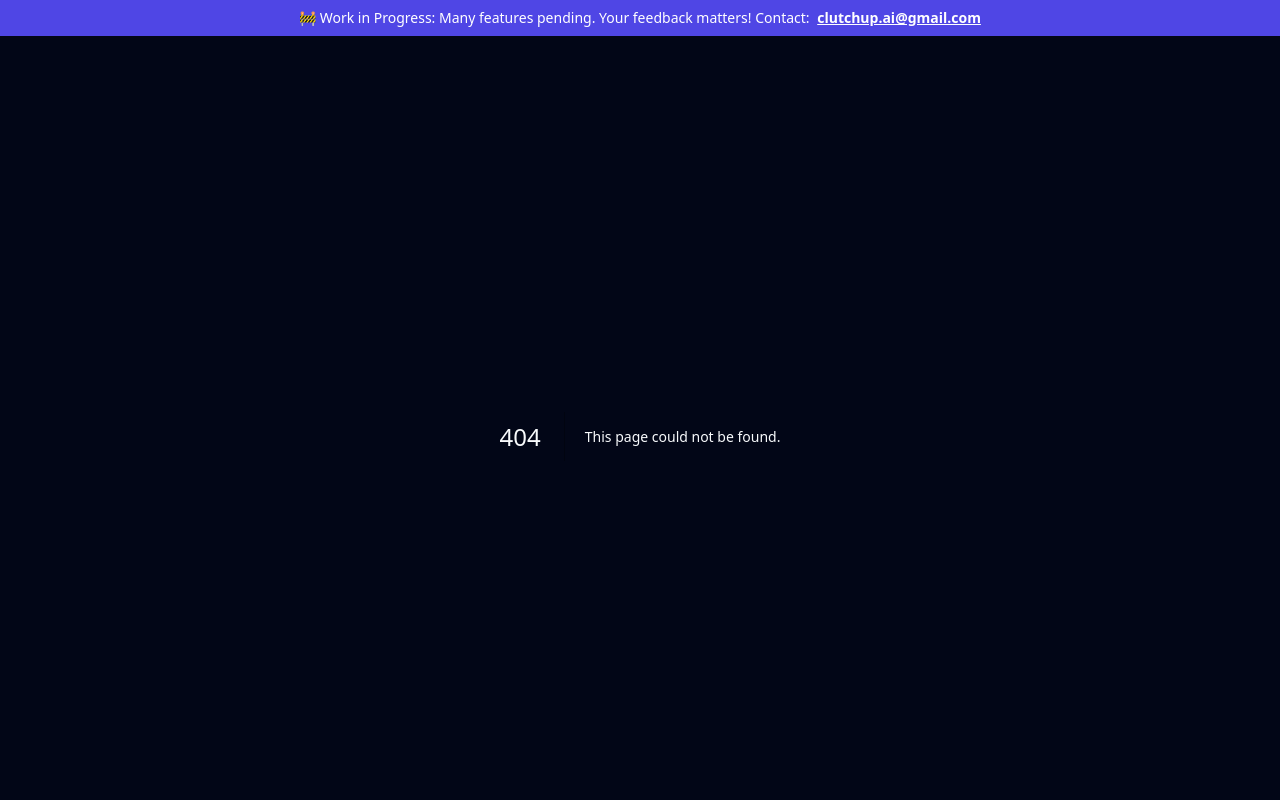
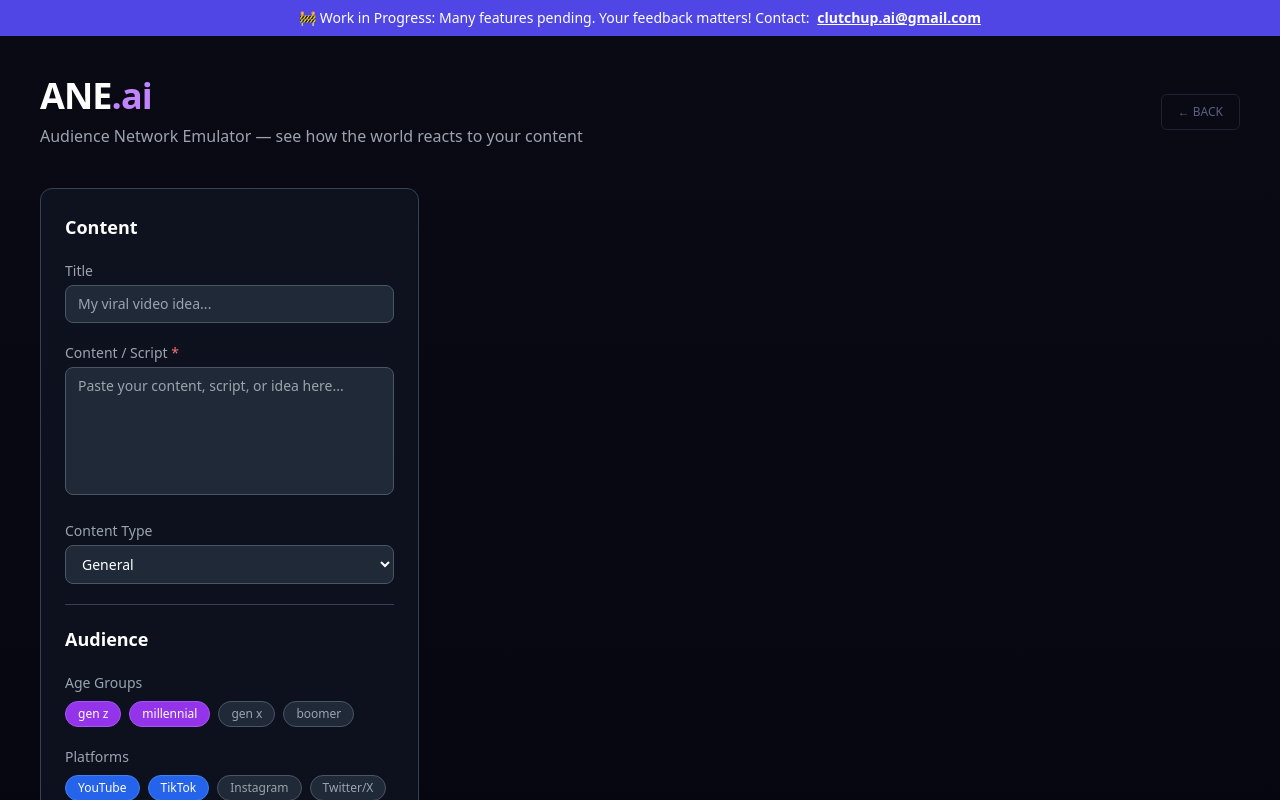
Before and after one commit to leo777-debug/ane-front, a Next.js app: page /simulate in a window 1280 px wide. Before the commit this address had no page. Shown: the top 800 px of the page. Built offline with nearby package versions, Linux system fonts and the light colour scheme.

Commit message:
Create page.tsx

```diff
--- /dev/null
+++ b/src/app/simulate/page.tsx
@@ -0,0 +1,119 @@
+'use client';
+
+import { useState, useCallback } from 'react';
+import SimulationForm from '@/components/SimulationForm';
+import ReactionFeed from '@/components/ReactionFeed';
+import AnalyticsPanel from '@/components/AnalyticsPanel';
+import GraphRagPanel from '@/components/GraphRagPanel';
+import { createSimulation, streamSimulation, ReactionEvent, Analytics, SimulationRequest } from '@/lib/api';
+import { useRouter } from 'next/navigation';
+
+export default function SimulatePage() {
+  const [reactions, setReactions] = useState<ReactionEvent[]>([]);
+  const [analytics, setAnalytics] = useState<Analytics | null>(null);
+  const [running, setRunning] = useState(false);
+  const [error, setError] = useState<string | null>(null);
+  const [progress, setProgress] = useState(0);
+  const [totalAgents, setTotalAgents] = useState(0);
+  const [activeEntities, setActiveEntities] = useState<string>('');
+  const router = useRouter();
+
+  const runSimulation = useCallback(async (req: SimulationRequest) => {
+    setReactions([]);
+    setAnalytics(null);
+    setError(null);
+    setRunning(true);
+    setProgress(0);
+    setTotalAgents(req.agent_count);
+
+    const entities = [
+      ...req.demographics.age_groups,
+      ...req.demographics.platforms,
+      req.demographics.region
+    ].filter(Boolean).join(', ');
+    setActiveEntities(entities);
+
+    try {
+      const { simulation_id } = await createSimulation(req);
+
+      streamSimulation(
+        simulation_id,
+        (event) => {
+          if (event.type === 'reaction') {
+            setReactions((prev) => [...prev, event]);
+            setProgress((prev) => prev + 1);
+          } else if (event.type === 'complete') {
+            if (event.analytics) setAnalytics(event.analytics);
+            setRunning(false);
+          } else if (event.type === 'error') {
+            setError(event.message || 'Simulation error');
+            setRunning(false);
+          }
+        },
+        (err) => {
+          setError(err.message);
+          setRunning(false);
+        }
+      );
+    } catch (e: unknown) {
+      setError(e instanceof Error ? e.message : 'Failed to start simulation');
+      setRunning(false);
+    }
+  }, []);
+
+  return (
+    <main className="min-h-screen p-6 md:p-10">
+      <header className="mb-10">
+        <div style={{ display: 'flex', alignItems: 'center', justifyContent: 'space-between' }}>
+          <div>
+            <h1 className="text-4xl font-bold tracking-tight text-white mb-2">
+              ANE<span className="text-purple-400">.ai</span>
+            </h1>
+            <p className="text-gray-400">Audience Network Emulator — see how the world reacts to your content</p>
+          </div>
+          <button
+            onClick={() => router.push('/')}
+            style={{ background: 'transparent', border: '1px solid #1e2230', borderRadius: 6, color: '#5a6080', fontFamily: 'inherit', fontSize: 12, padding: '8px 16px', cursor: 'pointer' }}
+          >
+            ← BACK
+          </button>
+        </div>
+      </header>
+
+      <div className="max-w-7xl mx-auto grid grid-cols-1 lg:grid-cols-3 gap-8">
+        <div className="lg:col-span-1 space-y-6">
+          <SimulationForm onSubmit={runSimulation} running={running} />
+          {activeEntities && <GraphRagPanel entities={activeEntities} />}
+        </div>
+
+        <div className="lg:col-span-2 space-y-6">
+          {error && (
+            <div className="bg-red-900/40 border border-red-500 rounded-xl p-4 text-red-300">
+              <strong>Error:</strong> {error}
+            </div>
+          )}
+
+          {(running || reactions.length > 0) && (
+            <div className="bg-gray-900/60 border border-gray-700 rounded-xl p-4">
+              <div className="flex items-center justify-between mb-2">
+                <span className="text-gray-300 text-sm font-medium">
+                  {running ? 'Simulating...' : 'Complete'}
+                </span>
+                <span className="text-purple-400 text-sm">{progress} / {totalAgents} agents</span>
+              </div>
+              <div className="w-full bg-gray-800 rounded-full h-2">
+                <div
+                  className="bg-purple-500 h-2 rounded-full transition-all duration-300"
+                  style={{ width: totalAgents > 0 ? `${(progress / totalAgents) * 100}%` : '0%' }}
+                />
+              </div>
+            </div>
+          )}
+
+          {analytics && <AnalyticsPanel analytics={analytics} />}
+          {reactions.length > 0 && <ReactionFeed reactions={reactions} />}
+        </div>
+      </div>
+    </main>
+  );
+}
```
